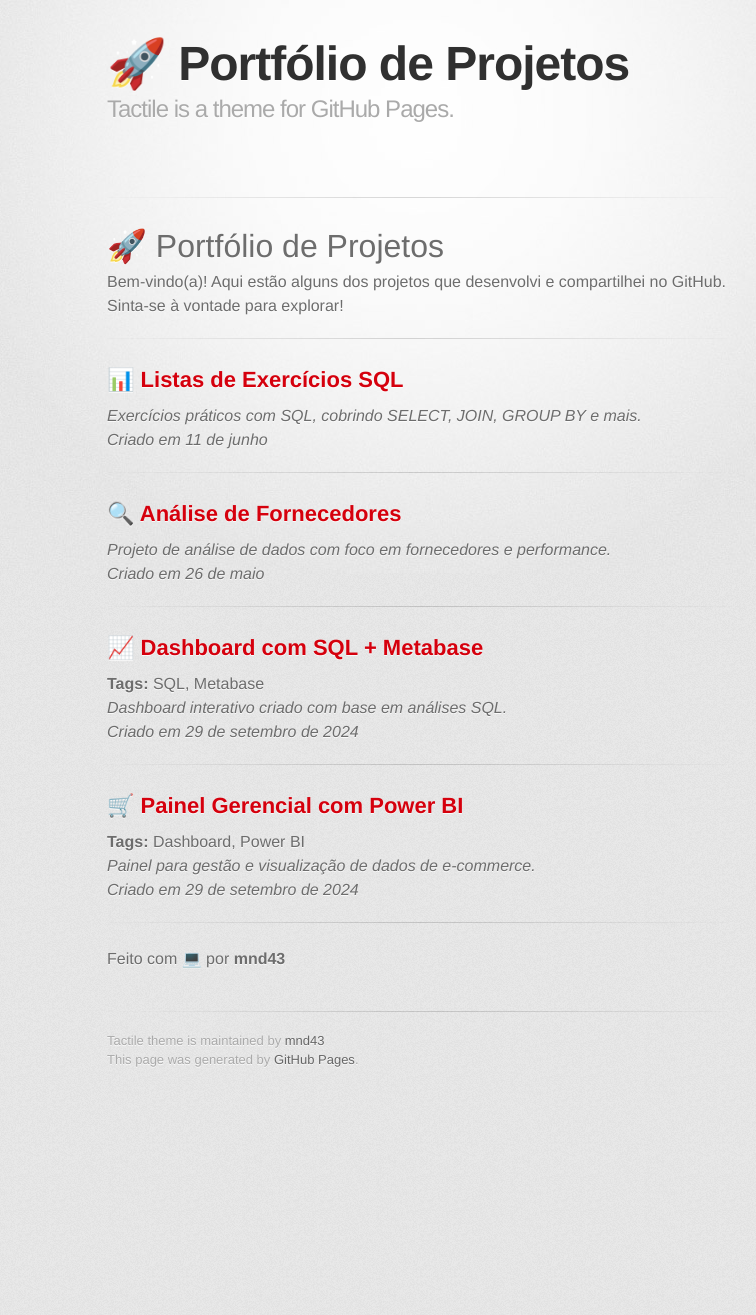
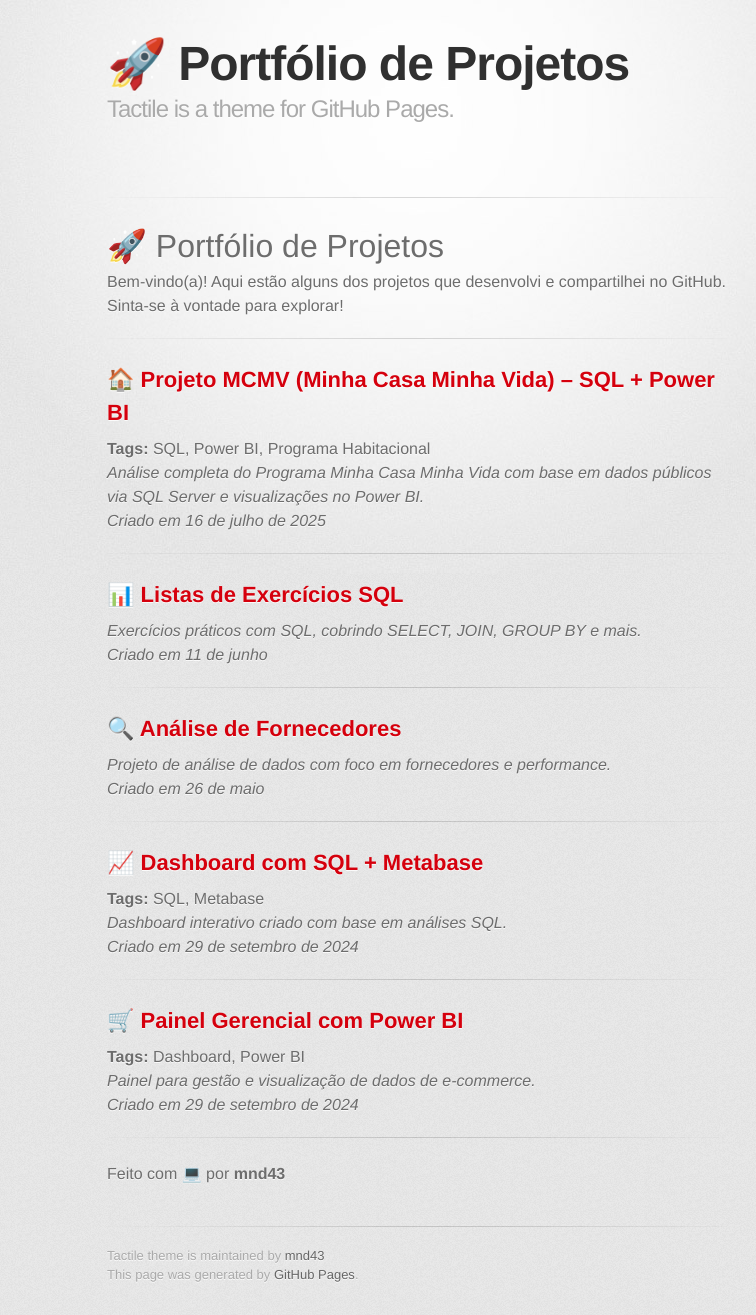
Before and after one commit to mnd43/Portifolio-Mnd43, a Jekyll site: the page built from index.md, in a window 1280 px wide. Shown: the whole page, without its empty margins (223-979 px from the left). Built offline with Jekyll 4.4.1, drawn with Linux system fonts in a browser that asks for light colours; some web fonts are replaced; our own code applies the rules of GitHub Pages for plain Markdown files; before the commit the page ends 1100 px from its top, so only the background shows below that.

Commit message:
Update index.md

```diff
--- a/index.md
+++ b/index.md
@@ -1,5 +1,12 @@
 # 🚀 Portfólio de Projetos
 Bem-vindo(a)! Aqui estão alguns dos projetos que desenvolvi e compartilhei no GitHub. Sinta-se à vontade para explorar!
+
+---
+
+## 🏠 [Projeto MCMV (Minha Casa Minha Vida) – SQL + Power BI](Projeto_mcmv.md)
+**Tags:** SQL, Power BI, Programa Habitacional
+*Análise completa do Programa Minha Casa Minha Vida com base em dados públicos via SQL Server e visualizações no Power BI.*
+*Criado em 16 de julho de 2025*
 
 ---
 
```
